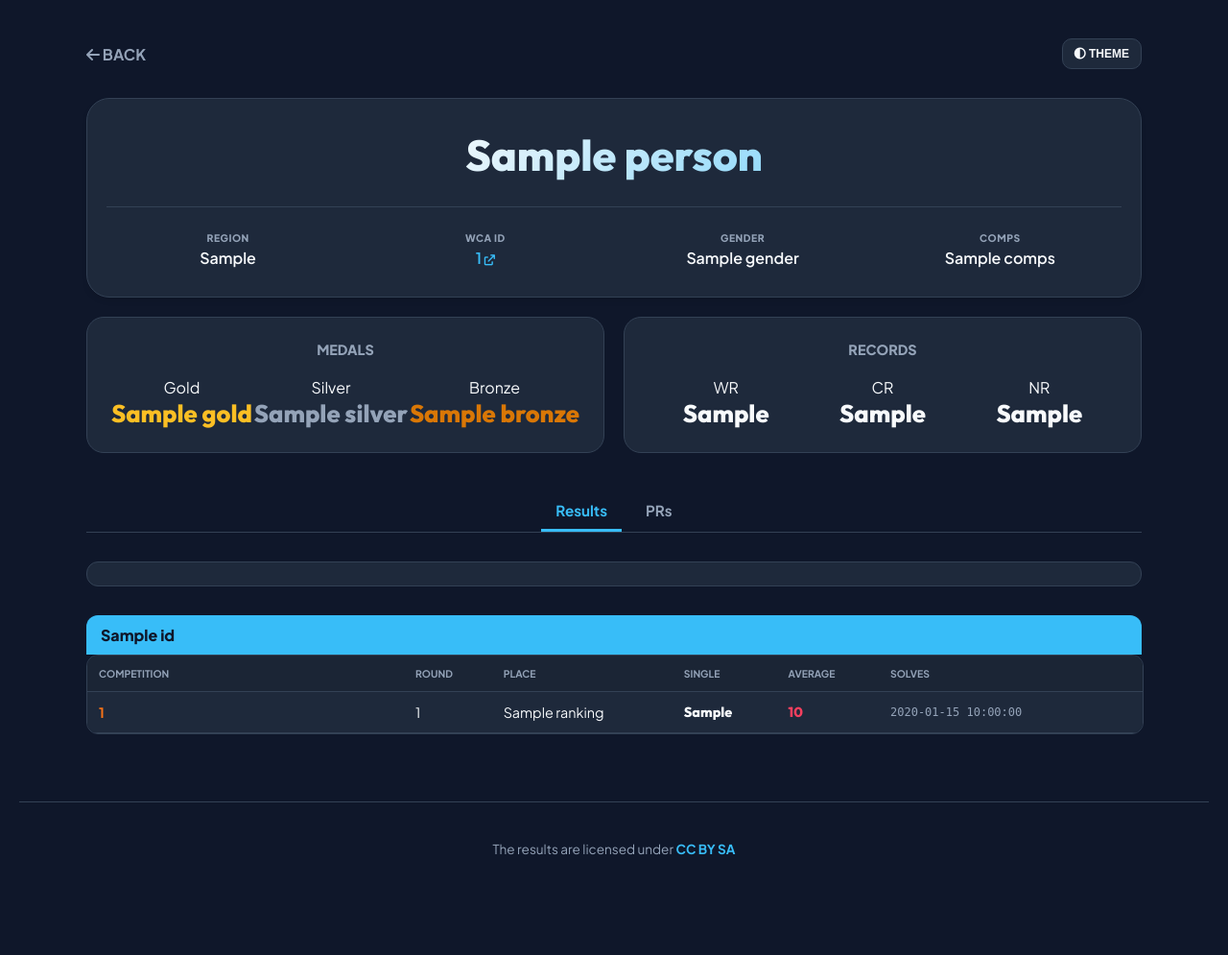
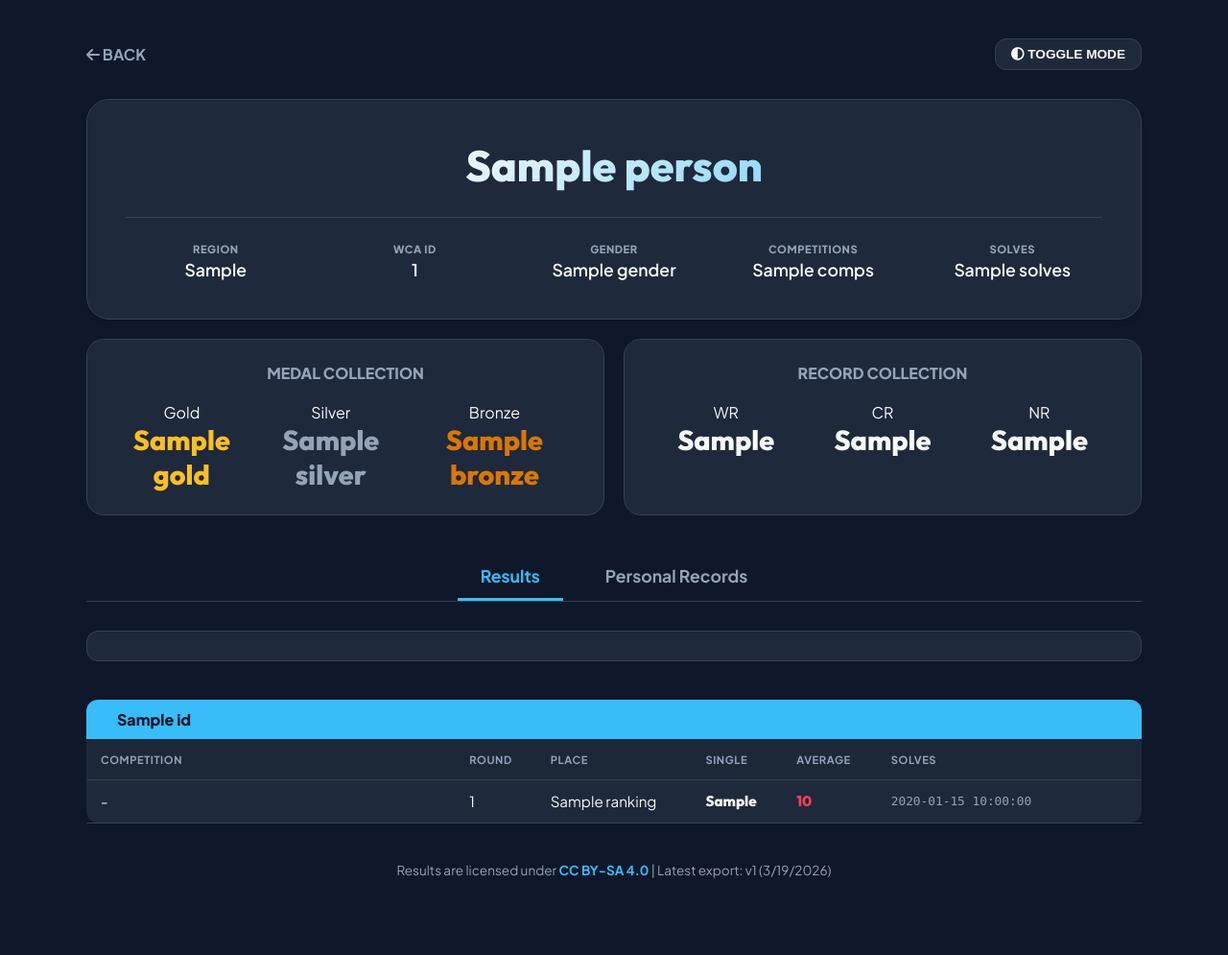
Before and after one commit to Lavages/unofficial-kinchrank, a Flask app: template templates/profile.html in a window 1280 px wide. Shown: the whole page at 96% size. Before the commit the page ends 891 px from the top, so only its background shows below. Run offline with Flask 3, Linux system fonts and the light colour scheme; the template is opened without the code that fills it: most values are stand-ins (such as "Sample title", 1, 10 or a date in 2020); some libraries are stand-ins or nearby versions.

Commit message:
Fix team event display in competition.html, update footer and team name formatting

```diff
--- a/app.py
+++ b/app.py
@@ -8,8 +8,7 @@ import pycountry_convert as pc
 import os
 
 app = Flask(__name__)
-# Set debug to False for production performance
-app.debug = False
+app.debug = True
 
 # --- CACHE CONFIGURATION ---
 # Simple cache is best for Vercel's ephemeral nature
@@ -54,7 +53,6 @@ def get_region_info(code):
         return code, "Other"
 
 # --- DATA PERSISTENCE ---
-# Global dictionary to keep data in memory across requests in a single worker
 GLOBAL_DATA = {}
 
 def load_and_process_data():
@@ -62,25 +60,22 @@ def load_and_process_data():
         return GLOBAL_DATA['res'], GLOBAL_DATA['exp'], GLOBAL_DATA['pers'], GLOBAL_DATA['ev'], GLOBAL_DATA['cont']
 
     try:
-        # Optimization: Only read needed columns if your CSV is huge
-        res_df = pd.read_csv("export_results.csv")
-        pers_df = pd.read_csv("export_persons.csv")
+        # Vercel Optimization: Read only strictly necessary columns
+        res_df = pd.read_csv("export_results.csv", usecols=['competition_id', 'person_ids', 'event_id', 'round_id', 'best', 'average', 'ranking', 'attempts', 'regional_single_record', 'regional_average_record'])
+        pers_df = pd.read_csv("export_persons.csv", usecols=['id', 'name', 'wca_id', 'region_code'])
         ev_df = pd.read_csv("export_events.csv")
-        rounds_df = pd.read_csv("export_rounds.csv")
+        rounds_df = pd.read_csv("export_rounds.csv", usecols=['competition_id', 'id', 'round_type_id'])
         contests_df = pd.read_csv("export_contests.csv")
 
         event_names = ev_df.set_index('event_id')['name'].to_dict()
 
-        # Pre-process Region Info
         region_data = pers_df['region_code'].apply(get_region_info)
         pers_df['full_country'] = [x[0] for x in region_data]
         pers_df['continent'] = [x[1] for x in region_data]
         pers_df['id'] = pers_df['id'].astype(str)
 
-        # Merge and Explode (Logic Kept Exactly As Requested)
-        res_df = res_df.merge(rounds_df[['competition_id', 'id', 'round_type_id']],
-                             left_on=['competition_id', 'round_id'],
-                             right_on=['competition_id', 'id'], how='left')
+        # Merge and Explode
+        res_df = res_df.merge(rounds_df, left_on=['competition_id', 'round_id'], right_on=['competition_id', 'id'], how='left', suffixes=('', '_round'))
 
         res_df['pid_list'] = res_df['person_ids'].apply(lambda x: ast.literal_eval(x) if str(x).startswith('[') else [x])
         res_exploded = res_df.explode('pid_list').rename(columns={'pid_list': 'person_id'})
@@ -150,7 +145,14 @@ def kinch_leaderboard():
     return render_template('leaderboard.html', leaderboard=final_data, event_names=event_names,
                            event_ids=selected_events, all_events=ALL_TARGET_EVENTS,
                            regions=unique_countries, current_region=target_region, continents=CONTINENTS)
-
+def format_round(r):
+    return {
+        'f': 'Final',
+        's': 'Semi Final',
+        '1': 'First Round',
+        '2': 'Second Round',
+        '3': 'Third Round'
+    }.get(str(r), str(r))
 @app.route('/person/<person_id>')
 def person_profile(person_id):
     _, res_exploded, pers_df, event_names, _ = load_and_process_data()
@@ -162,9 +164,9 @@ def person_profile(person_id):
     p_res = res_exploded[res_exploded['person_id'] == person_id].copy()
 
     medals = {
-        'gold': int((p_res['ranking'] == 1).sum()) if 'ranking' in p_res.columns else 0,
-        'silver': int((p_res['ranking'] == 2).sum()) if 'ranking' in p_res.columns else 0,
-        'bronze': int((p_res['ranking'] == 3).sum()) if 'ranking' in p_res.columns else 0
+        'gold': int((p_res['ranking'] == 1).sum()),
+        'silver': int((p_res['ranking'] == 2).sum()),
+        'bronze': int((p_res['ranking'] == 3).sum())
     }
 
     wr_count = (p_res['regional_single_record'] == 'WR').sum() + (p_res['regional_average_record'] == 'WR').sum()
@@ -174,7 +176,6 @@ def person_profile(person_id):
 
     pbs = p_res.groupby('event_id').agg({'best': 'min', 'average': lambda x: x[x > 0].min() if not x[x > 0].empty else 0}).to_dict('index')
 
-    p_res = p_res.sort_values(['date', 'event_id'], ascending=[False, True])
     grouped_results = {}
     for eid in p_res['event_id'].unique():
         ev_list = []
@@ -187,7 +188,7 @@ def person_profile(person_id):
 
             ev_list.append({
                 'competition_id': row['competition_id'], 'event_name': event_names.get(eid, eid),
-                'round_id': row.get('round_type_id', row.get('round_id', "-")),
+                'round_id': format_round(row.get('round_type_id', row.get('round_id', "-"))),
                 'ranking': int(row['ranking']) if pd.notna(row['ranking']) else "-",
                 'single_formatted': format_time(row['best'], eid),
                 'average_formatted': format_time(row['average'], eid, True) if row['average'] > 0 else "-",
@@ -228,20 +229,32 @@ def competition_page(competition_id):
 
     display_name = comp_info.iloc[0]['name'] if not comp_info.empty else competition_id.replace('_', ' ')
     location = f"{comp_info.iloc[0]['city']}, {comp_info.iloc[0]['venue']}" if not comp_info.empty else "Unknown Location"
-    date_val = comp_info.iloc[0]['start_date'].split('T')[0] if not comp_info.empty and pd.notna(comp_info.iloc[0]['start_date']) else ""
+    date_val = str(comp_info.iloc[0]['start_date']).split('T')[0] if not comp_info.empty else ""
 
     comp_results = res_df[res_df['competition_id'] == competition_id]
     winners_list = []
+
+    # Process only winners with solves logic
     for _, row in comp_results[comp_results['ranking'] == 1].iterrows():
+        eid = row['event_id']
         pids = row.get('pid_list', [])
         p_info = pers_df[pers_df['id'] == str(pids[0])] if pids else pd.DataFrame()
+
+        try:
+            atts = ast.literal_eval(row['attempts'])
+            f_solves = [("(DNF)" if a['result'] == -1 else "(DNS)" if a['result'] == -2 else format_time(a['result'], eid)) for a in atts]
+            solves_joined = ", ".join(f_solves)
+        except:
+            solves_joined = "-"
+
         winners_list.append({
-            'event_name': event_names.get(row['event_id'], row['event_id']),
+            'event_name': event_names.get(eid, eid),
             'winner_name': p_info.iloc[0]['name'] if not p_info.empty else "Unknown",
             'winner_id': pids[0] if pids else None,
             'representing': p_info.iloc[0]['full_country'] if not p_info.empty else "",
-            'best': format_time(row['best'], row['event_id']),
-            'average': format_time(row['average'], row['event_id'], True) if row['average'] > 0 else None,
+            'best': format_time(row['best'], eid),
+            'average': format_time(row['average'], eid, True) if row['average'] > 0 else None,
+            'solves_joined': solves_joined
         })
 
     return render_template('competition.html', comp_name=display_name, comp_location=location, comp_date=date_val, winners=winners_list)
--- /dev/null
+++ b/metadata.json
@@ -0,0 +1,4 @@
+{
+  "export_format_version": "v1",
+  "export_date": "2026-03-19"
+}
--- a/templates/profile.html
+++ b/templates/profile.html
@@ -31,29 +31,18 @@
             --bg-hover: #f8fafc;
         }
 
-        /* Ensure footer stays at the bottom */
-        html,
-        body {
-            height: 100%;
-            margin: 0;
-        }
-
         body {
             font-family: 'Plus Jakarta Sans', sans-serif;
             background: var(--bg-body);
             color: var(--text-main);
-            display: flex;
-            flex-direction: column;
-            padding: 20px;
+            margin: 0;
+            padding: 40px 20px;
             transition: background 0.3s ease;
         }
 
         .container {
             max-width: 1100px;
             margin: 0 auto;
-            width: 100%;
-            flex: 1 0 auto;
-            /* This pushes the footer down */
         }
 
         header {
@@ -67,14 +56,14 @@
             background: var(--bg-card);
             border: 1px solid var(--border);
             border-radius: 24px;
-            padding: 30px 20px;
+            padding: 40px;
             margin-bottom: 20px;
             text-align: center;
             box-shadow: 0 4px 6px -1px rgba(0, 0, 0, 0.1);
         }
 
         .name-banner {
-            font-size: 2.2rem;
+            font-size: 2.8rem;
             font-weight: 800;
             font-family: 'Outfit';
             margin: 0;
@@ -85,30 +74,16 @@
 
         .info-row {
             display: grid;
-            grid-template-columns: repeat(2, 1fr);
-            gap: 15px;
+            grid-template-columns: repeat(auto-fit, minmax(150px, 1fr));
+            gap: 20px;
             margin-top: 25px;
             border-top: 1px solid var(--border);
             padding-top: 25px;
         }
 
-        @media (min-width: 768px) {
-            .info-row {
-                grid-template-columns: repeat(auto-fit, minmax(150px, 1fr));
-            }
-
-            .name-banner {
-                font-size: 2.8rem;
-            }
-
-            body {
-                padding: 40px 20px;
-            }
-        }
-
         .info-item .label {
             display: block;
-            font-size: 0.65rem;
+            font-size: 0.7rem;
             color: var(--text-muted);
             font-weight: 800;
             text-transform: uppercase;
@@ -117,21 +92,15 @@
         }
 
         .info-item .val {
-            font-size: 1rem;
+            font-size: 1.1rem;
             font-weight: 600;
         }
 
         .collections-row {
             display: grid;
-            grid-template-columns: 1fr;
+            grid-template-columns: repeat(auto-fit, minmax(300px, 1fr));
             gap: 20px;
             margin-bottom: 40px;
-        }
-
-        @media (min-width: 768px) {
-            .collections-row {
-                grid-template-columns: repeat(auto-fit, minmax(300px, 1fr));
-            }
         }
 
         .collection-card {
@@ -145,7 +114,7 @@
         .collection-title {
             font-weight: 800;
             margin-bottom: 20px;
-            font-size: 0.9rem;
+            font-size: 1rem;
             text-transform: uppercase;
             color: var(--text-muted);
         }
@@ -157,7 +126,7 @@
 
         .stat-box .count {
             display: block;
-            font-size: 1.6rem;
+            font-size: 1.8rem;
             font-weight: 800;
             font-family: 'Outfit';
         }
@@ -179,16 +148,16 @@
             border-bottom: 1px solid var(--border);
             margin-bottom: 30px;
             justify-content: center;
-            gap: 10px;
+            gap: 20px;
         }
 
         .tab-link {
-            padding: 10px 15px;
+            padding: 12px 24px;
             cursor: pointer;
             font-weight: 700;
             color: var(--text-muted);
             transition: 0.2s;
-            font-size: 0.95rem;
+            font-size: 1.1rem;
             border-bottom: 3px solid transparent;
         }
 
@@ -197,65 +166,108 @@
             border-bottom-color: var(--primary-accent);
         }
 
-        .table-wrapper {
-            width: 100%;
-            overflow-x: auto;
-            -webkit-overflow-scrolling: touch;
-            margin-bottom: 20px;
+        .tab-content {
+            display: none;
+            animation: fadeIn 0.3s ease;
+        }
+
+        .tab-content.active {
+            display: block;
+        }
+
+        @keyframes fadeIn {
+            from {
+                opacity: 0;
+                transform: translateY(5px);
+            }
+
+            to {
+                opacity: 1;
+                transform: translateY(0);
+            }
+        }
+
+        .event-icons-bar {
+            display: flex;
+            justify-content: center;
+            gap: 12px;
+            flex-wrap: wrap;
+            margin-bottom: 30px;
+            background: var(--bg-card);
+            padding: 15px;
             border-radius: 12px;
             border: 1px solid var(--border);
+        }
+
+        .event-icon-btn {
+            font-size: 1.4rem;
+            color: var(--text-muted);
+            transition: 0.2s;
+            text-decoration: none;
+        }
+
+        .event-icon-btn:hover {
+            color: var(--primary-accent);
+            transform: translateY(-3px);
+        }
+
+        .event-group-header {
+            background: var(--primary-accent);
+            color: #0f172a;
+            padding: 10px 20px;
+            font-weight: 800;
+            display: flex;
+            align-items: center;
+            border-radius: 12px 12px 0 0;
+            margin-top: 40px;
+        }
+
+        .event-group-header [class^="cubing-icon"] {
+            margin-right: 12px;
+            font-size: 1.4rem;
         }
 
         .results-table {
             width: 100%;
             border-collapse: collapse;
             background: var(--bg-card);
-            font-size: 0.9rem;
-            min-width: 650px;
+            font-size: 0.95rem;
+            border-radius: 0 0 12px 12px;
+            overflow: hidden;
+            border: 1px solid var(--border);
+            border-top: none;
         }
 
         .results-table th {
             text-align: left;
-            padding: 12px;
-            background: rgba(0, 0, 0, 0.1);
+            padding: 14px;
+            background: rgba(0, 0, 0, 0.05);
             color: var(--text-muted);
-            font-size: 0.65rem;
+            font-size: 0.7rem;
             border-bottom: 1px solid var(--border);
             text-transform: uppercase;
+            letter-spacing: 0.05em;
         }
 
         .results-table td {
-            padding: 12px;
+            padding: 12px 14px;
             border-bottom: 1px solid var(--border);
         }
 
-        .event-icons-bar {
-            display: flex;
-            justify-content: center;
-            gap: 10px;
-            flex-wrap: wrap;
-            margin-bottom: 30px;
-            background: var(--bg-card);
-            padding: 12px;
-            border-radius: 12px;
-            border: 1px solid var(--border);
+        .results-table tr:hover {
+            background: var(--bg-hover);
         }
 
-        .event-icon-btn {
-            font-size: 1.2rem;
-            color: var(--text-muted);
+        .comp-name {
+            color: #f97316;
             text-decoration: none;
+            font-weight: 700;
+            transition: 0.2s;
         }
 
-        .event-group-header {
-            background: var(--primary-accent);
-            color: #0f172a;
-            padding: 10px 15px;
-            font-weight: 800;
-            display: flex;
-            align-items: center;
-            border-radius: 12px 12px 0 0;
-            margin-top: 30px;
+        .comp-name:hover {
+            text-decoration: underline;
+            color: var(--primary-accent);
         }
 
         .best-val {
@@ -267,33 +279,44 @@
             color: #f43f5e;
         }
 
-        /* FOOTER STYLING */
+        .solve-list {
+            font-size: 0.8rem;
+            color: var(--text-muted);
+            font-family: monospace;
+        }
+
+        .theme-toggle {
+            background: var(--bg-card);
+            border: 1px solid var(--border);
+            color: var(--text-main);
+            padding: 8px 16px;
+            border-radius: 12px;
+            cursor: pointer;
+            font-weight: 600;
+            font-size: 0.85rem;
+        }
+
+        .group-header {
+            background: var(--border) !important;
+            text-align: center !important;
+            color: var(--text-main) !important;
+            font-weight: 800 !important;
+        }
+
         .site-footer {
             flex-shrink: 0;
             text-align: center;
-            padding: 40px 0;
+            padding: 40px 20px;
             border-top: 1px solid var(--border);
             color: var(--text-muted);
             font-size: 0.85rem;
-            margin-top: 50px;
-            width: 100%;
+            margin-top: auto;
         }
 
         .site-footer a {
             color: var(--primary-accent);
             text-decoration: none;
             font-weight: 700;
-        }
-
-        .theme-toggle {
-            background: var(--bg-card);
-            border: 1px solid var(--border);
-            color: var(--text-main);
-            padding: 8px 12px;
-            border-radius: 10px;
-            cursor: pointer;
-            font-weight: 600;
-            font-size: 0.75rem;
         }
     </style>
 </head>
@@ -305,7 +328,7 @@
                 <i class="fa-solid fa-arrow-left"></i> BACK
             </a>
             <button class="theme-toggle" onclick="toggleTheme()">
-                <i class="fa-solid fa-circle-half-stroke"></i> THEME
+                <i class="fa-solid fa-circle-half-stroke"></i> TOGGLE MODE
             </button>
         </header>
 
@@ -314,29 +337,26 @@
             <div class="info-row">
                 <div class="info-item"><span class="label">Region</span><span class="val">{{ person.full_country
                         }}</span></div>
-                <div class="info-item">
-                    <span class="label">WCA ID</span>
-                    <span class="val">
-                        {% if person.wca_id %}
+                <div class="info-item"><span class="label">WCA ID</span><span class="val">{% if person.wca_id %}
                         <a href="https://www.worldcubeassociation.org/persons/{{ person.wca_id }}" target="_blank"
-                            style="color: var(--primary-accent); text-decoration: none;">
-                            {{ person.wca_id }} <i class="fa-solid fa-arrow-up-right-from-square"
-                                style="font-size: 0.7rem;"></i>
+                            style="color:inherit; text-decoration:none;">
+                            {{ person.wca_id }}
                         </a>
                         {% else %}
                         -
-                        {% endif %}
-                    </span>
-                </div>
+                        {% endif %}</span></div>
                 <div class="info-item"><span class="label">Gender</span><span class="val">{{ person.gender or 'Male'
                         }}</span></div>
-                <div class="info-item"><span class="label">Comps</span><span class="val">{{ stats.comps }}</span></div>
+                <div class="info-item"><span class="label">Competitions</span><span class="val">{{ stats.comps }}</span>
+                </div>
+                <div class="info-item"><span class="label">Solves</span><span class="val">{{ stats.solves }}</span>
+                </div>
             </div>
         </div>
 
         <div class="collections-row">
             <div class="collection-card">
-                <div class="collection-title">Medals</div>
+                <div class="collection-title">Medal Collection</div>
                 <div class="stats-display">
                     <div class="stat-box"><span class="label">Gold</span><span class="count gold">{{ stats.medals.gold
                             }}</span></div>
@@ -347,7 +367,7 @@
                 </div>
             </div>
             <div class="collection-card">
-                <div class="collection-title">Records</div>
+                <div class="collection-title">Record Collection</div>
                 <div class="stats-display">
                     <div class="stat-box"><span class="label">WR</span><span class="count">{{ stats.records.wr }}</span>
                     </div>
@@ -361,7 +381,7 @@
 
         <nav class="tabs-nav">
             <div class="tab-link active" onclick="openTab(event, 'results-tab')">Results</div>
-            <div class="tab-link" onclick="openTab(event, 'records-tab')">PRs</div>
+            <div class="tab-link" onclick="openTab(event, 'records-tab')">Personal Records</div>
         </nav>
 
         <div id="results-tab" class="tab-content active">
@@ -379,11 +399,10 @@
                     <span class="cubing-icon event-{{ event_id }}"></span>
                     {{ results[0].event_name }}
                 </div>
-                <div class="table-wrapper">
                 <table class="results-table">
                     <thead>
                         <tr>
-                                <th style="width: 30%;">Competition</th>
+                            <th style="width: 35%;">Competition</th>
                             <th>Round</th>
                             <th>Place</th>
                             <th>Single</th>
@@ -395,36 +414,36 @@
                         {% for res in results %}
                         <tr>
                             <td>
-                                    <a href="/competition/{{ res.competition_id }}" class="comp-name"
-                                        style="color: #f97316; text-decoration: none; font-weight: 700;">
+                                {% if res.round_id == 'Final' %}
+                                <a href="/competition/{{ res.competition_id }}" class="comp-name">
                                     {{ res.competition_id | replace('_', ' ') }}
                                 </a>
+                                {% else %}
+                                -
+                                {% endif %}
                             </td>
                             <td>{{ res.round_id }}</td>
                             <td>{{ res.ranking }}</td>
-                                <td class="best-val {% if res.single_is_pb %}red-text{% endif %}">{{
-                                    res.single_formatted }}</td>
-                                <td class="best-val {% if res.average_is_pb %}red-text{% endif %}">{{
-                                    res.average_formatted }}</td>
-                                <td style="font-size: 0.75rem; color: var(--text-muted); font-family: monospace;">{{
-                                    res.solves_joined }}</td>
+                            <td class="best-val {% if res.single_is_pb %}red-text{% endif %}">{{ res.single_formatted }}
+                            </td>
+                            <td class="best-val {% if res.average_is_pb %}red-text{% endif %}">{{ res.average_formatted
+                                }}</td>
+                            <td class="solve-list">{{ res.solves_joined }}</td>
                         </tr>
                         {% endfor %}
                     </tbody>
                 </table>
             </div>
-            </div>
             {% endfor %}
         </div>
 
-        <div id="records-tab" class="tab-content" style="display:none;">
-            <div class="table-wrapper">
+        <div id="records-tab" class="tab-content">
             <table class="results-table">
                 <thead>
                     <tr>
                         <th rowspan="2">Event</th>
-                            <th colspan="4" style="text-align:center; background: var(--border);">Single</th>
-                            <th colspan="4" style="text-align:center; background: var(--border);">Average</th>
+                        <th colspan="4" class="group-header">Single</th>
+                        <th colspan="4" class="group-header">Average</th>
                     </tr>
                     <tr>
                         <th>NR</th>
@@ -455,19 +474,20 @@
                 </tbody>
             </table>
         </div>
+        <footer class="site-footer">
+            Results are licensed under <a href="https://creativecommons.org/licenses/by-sa/4.0/" target="_blank">CC
+                BY-SA
+                4.0</a> | Latest export: v1 (3/19/2026)
+        </footer>
     </div>
-    </div>
-    <footer class="site-footer">
-        The results are licensed under <a href="https://creativecommons.org/licenses/by-sa/4.0/" target="_blank">CC BY
-            SA</a>
-    </footer>
 
     <script>
         function openTab(evt, tabName) {
-            const contents = document.getElementsByClassName("tab-content");
-            for (let i = 0; i < contents.length; i++) contents[i].style.display = "none";
-            const links = document.getElementsByClassName("tab-link");
-            for (let i = 0; i < links.length; i++) links[i].classList.remove("active");
+            var i, tabcontent, tablinks;
+            tabcontent = document.getElementsByClassName("tab-content");
+            for (i = 0; i < tabcontent.length; i++) { tabcontent[i].style.display = "none"; }
+            tablinks = document.getElementsByClassName("tab-link");
+            for (i = 0; i < tablinks.length; i++) { tablinks[i].classList.remove("active"); }
             document.getElementById(tabName).style.display = "block";
             evt.currentTarget.classList.add("active");
         }
@@ -482,6 +502,7 @@
         const savedTheme = localStorage.getItem('theme') || 'dark';
         document.documentElement.setAttribute('data-theme', savedTheme);
     </script>
+
 </body>
 
 </html>
```
Also changed, not shown: templates/competition.html (+97 -43 lines), templates/leaderboard.html (+19 -2 lines), README.md (added), export_persons.csv. Lines whose indentation alone changed are shown as unchanged.
